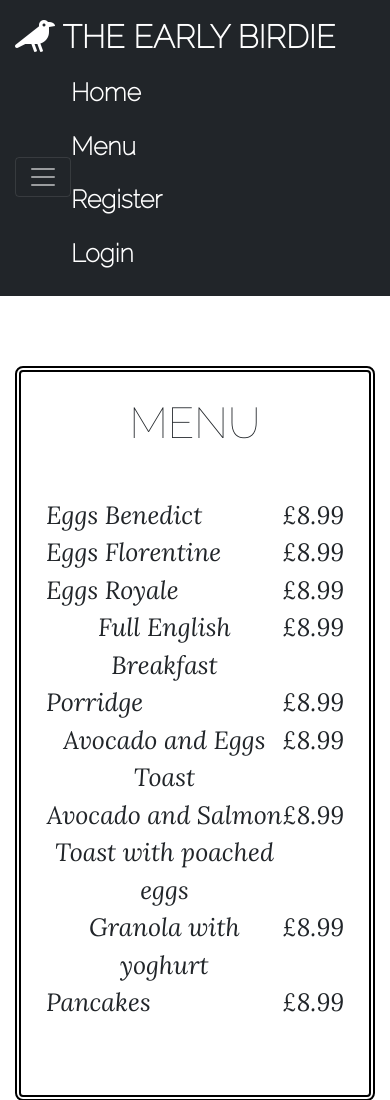
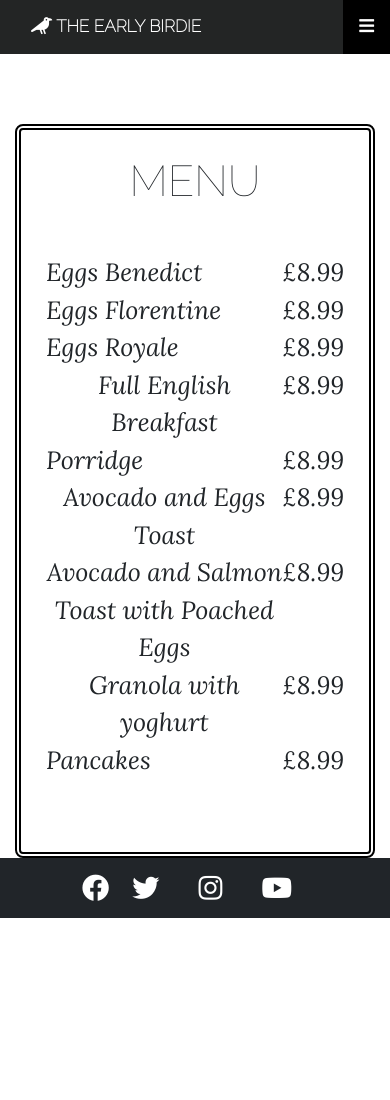
Before and after one commit to Emese92/the-early-birdie, a Django app: page /menu/ in a window 390 px wide. Shown: the top 1100 px of the page. After the commit the page ends 918 px from the top, so only its background shows below. Run offline with Django 3.2, Linux system fonts and the light colour scheme.

Commit message:
Add mobile-screen navbar style and javascript

```diff
--- a/static/css/style.css
+++ b/static/css/style.css
@@ -3,6 +3,11 @@ body {
     font-family: Lora, sans-serif;
     font-size: 25px;
 }
+
+.mobile-container {
+    display: none;
+}
+
 
 .navbar-brand {
     font-family: Raleway, sans-serif;
@@ -16,9 +21,13 @@ body {
     font-weight: 700;
 }
 
+
 .footer {
     font-size: 1.7rem;
 }
+
+
+ /* Style for index.html */
 
 .container {
     width: 100%;
@@ -65,6 +74,8 @@ body {
     transition: background-color 0.15s ease-in-out;
 }
 
+
+/* Style for menu.html  */
 .ml-auto {
     margin-left: auto !important;
 }
@@ -76,8 +87,45 @@ body {
     border-radius: 8px;
 }
 
+/* Mobile navbar */
+
+.topnav {
+    width: 100%;
+    overflow: hidden;
+    background-color: #232525;
+    position: relative;
+}
 
 
+.topnav #myLinks {
+    display: none;
+}
+
+
+.topnav a {
+    color: white;
+    padding: 14px 16px;
+    text-decoration: none;
+    font-size: 17px;
+    display: block;
+}
+
+.topnav a.icon {
+    background: black;
+    display: block;
+    position: absolute;
+    right: 0;
+    top: 0;
+}
+
+.topnav a:hover {
+    background-color: #ddd;
+    color: black;
+}
+
+
+
+/* Media queries for small screens */
 @media screen and (max-width: 992px) {
     .intro-text {
         float: none;
@@ -93,4 +141,16 @@ body {
         width: 100%;
         right: auto;
     }
+
 }
+
+@media screen and (max-width: 640px) {
+    .mobile-container {
+        display: block;
+    }
+
+    #mainNav {
+        display: none;
+    }
+
+}
--- a/templates/base.html
+++ b/templates/base.html
@@ -25,19 +25,40 @@
 <body class="d-flex flex-column h-100 main-bg">
 
     <!-- Navigation -->
+    <div class="mobile-container">
 
-    <nav class="navbar navbar-dark navbar-expand-lg bg-dark py-lg-4" id="mainNav">
-        <div class="container"><a class="navbar-brand text-uppercase text-expanded" href="{% url 'home' %}"><i
+        <!-- Mobile Navigation Menu -->
+        <div class="container topnav"><a class="navbar-brand text-uppercase text-expanded" href="{% url 'home' %}"><i
                     class="fas fa-crow"></i> The Early Birdie</a>
-            <button data-toggle="collapse" data-target="#navbarResponsive" class="navbar-toggler"
-                aria-controls="navbarResponsive" aria-expanded="false" aria-label="Toggle navigation"><span
-                    class="navbar-toggler-icon"></span></button>
-            <div class="collapse navbar-collapse" id="navbarResponsive">
-                <ul class="navbar-nav mx-auto">
-                    <li class="nav-item"></li>
-                    <li class="nav-item"></li>
+            <div id="myLinks">
+                <ul class="navbar-nav me-auto mb-2 mb-lg-0">
+                    <li class="nav-item"><a class="nav-link text-white" href="{% url 'home' %}">Home</a></li>
+                    <li class="nav-item"><a class="nav-link text-white" href="{% url 'menu' %}">Menu</a></li>
+
+                    {% if user.is_authenticated %}
+                    <li class="nav-item">
+                        <a class="nav-link text-white" href="#">Logout</a>
+                    </li>
+                    {% else %}
+                    <li class="nav-item">
+                        <a class="nav-link text-white" href="#">Register</a>
+                    </li>
+                    <li class="nav-item">
+                        <a class="nav-link text-white" href="#">Login</a>
+                    </li>
+                    {% endif %}
+
                 </ul>
             </div>
+            <a href="javascript:void(0);" class="icon" onclick="menuFunction()">
+                <i class="fa fa-bars"></i>
+            </a>
+        </div>
+    </div>
+    <!-- Main Navigation Menu -->
+    <nav class="navbar navbar-dark navbar-expand-lg bg-dark py-lg-4" id="mainNav">
+        <div class="container"><a class="navbar-brand text-uppercase" href="{% url 'home' %}"><i
+                    class="fas fa-crow"></i> The Early Birdie</a>
             <ul class="navbar-nav me-auto mb-2 mb-lg-0">
                 <li class="nav-item"><a class="nav-link text-white" href="{% url 'home' %}">Home</a></li>
                 <li class="nav-item"><a class="nav-link text-white" href="{% url 'menu' %}">Menu</a></li>
@@ -73,6 +94,16 @@
             <i class="fab fa-instagram m-3"></i>
             <i class="fab fa-youtube m-3"></i>
     </footer>
+    <script>
+        function menuFunction() {
+            var x = document.getElementById("myLinks");
+            if (x.style.display === "block") {
+                x.style.display = "none";
+            } else {
+                x.style.display = "block";
+            }
+        }
+    </script>
 </body>
 
 </html>
--- a/templates/menu.html
+++ b/templates/menu.html
@@ -8,15 +8,19 @@
             <div class="col-xl-9 mx-auto">
                 <div class="text-center cta-inner">
                     <h2 class="section-heading mb-5"><span class="section-heading-upper">Menu</span></h2>
-                    <ul class="list-unstyled text-left mx-auto  mb-5">
+                    <ul class="list-unstyled text-left mx-auto mb-5">
                         <li class="d-flex list-unstyled-item">Eggs Benedict<span class="ml-auto">£8.99</span></li>
                         <li class="d-flex list-unstyled-item">Eggs Florentine<span class="ml-auto">£8.99</span></li>
                         <li class="d-flex list-unstyled-item">Eggs Royale<span class="ml-auto">£8.99</span></li>
-                        <li class="d-flex list-unstyled-item">Full English Breakfast<span class="ml-auto">£8.99</span></li>
+                        <li class="d-flex list-unstyled-item">Full English Breakfast<span class="ml-auto">£8.99</span>
+                        </li>
                         <li class="d-flex list-unstyled-item">Porridge<span class="ml-auto">£8.99</span></li>
-                        <li class="d-flex list-unstyled-item">Avocado and Eggs Toast<span class="ml-auto">£8.99</span></li>
-                        <li class="d-flex list-unstyled-item">Avocado and Salmon Toast with poached eggs<span class="ml-auto">£8.99</span></li>
-                        <li class="d-flex list-unstyled-item">Granola with yoghurt<span class="ml-auto">£8.99</span></li>
+                        <li class="d-flex list-unstyled-item">Avocado and Eggs Toast<span class="ml-auto">£8.99</span>
+                        </li>
+                        <li class="d-flex list-unstyled-item">Avocado and Salmon Toast with Poached Eggs<span
+                                class="ml-auto">£8.99</span></li>
+                        <li class="d-flex list-unstyled-item">Granola with yoghurt<span class="ml-auto">£8.99</span>
+                        </li>
                         <li class="d-flex list-unstyled-item">Pancakes<span class="ml-auto">£8.99</span></li>
                     </ul>
                 </div>
```
